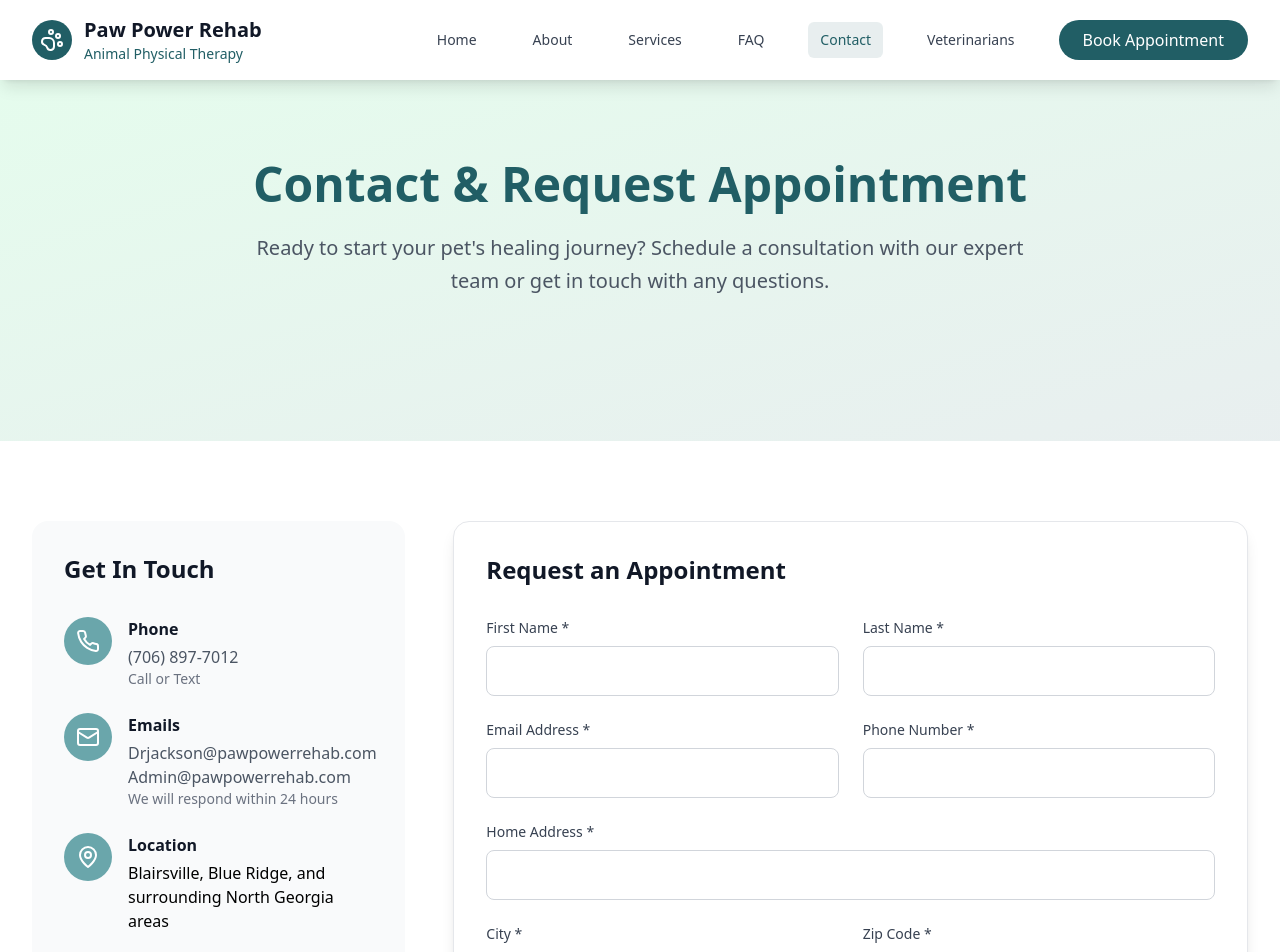
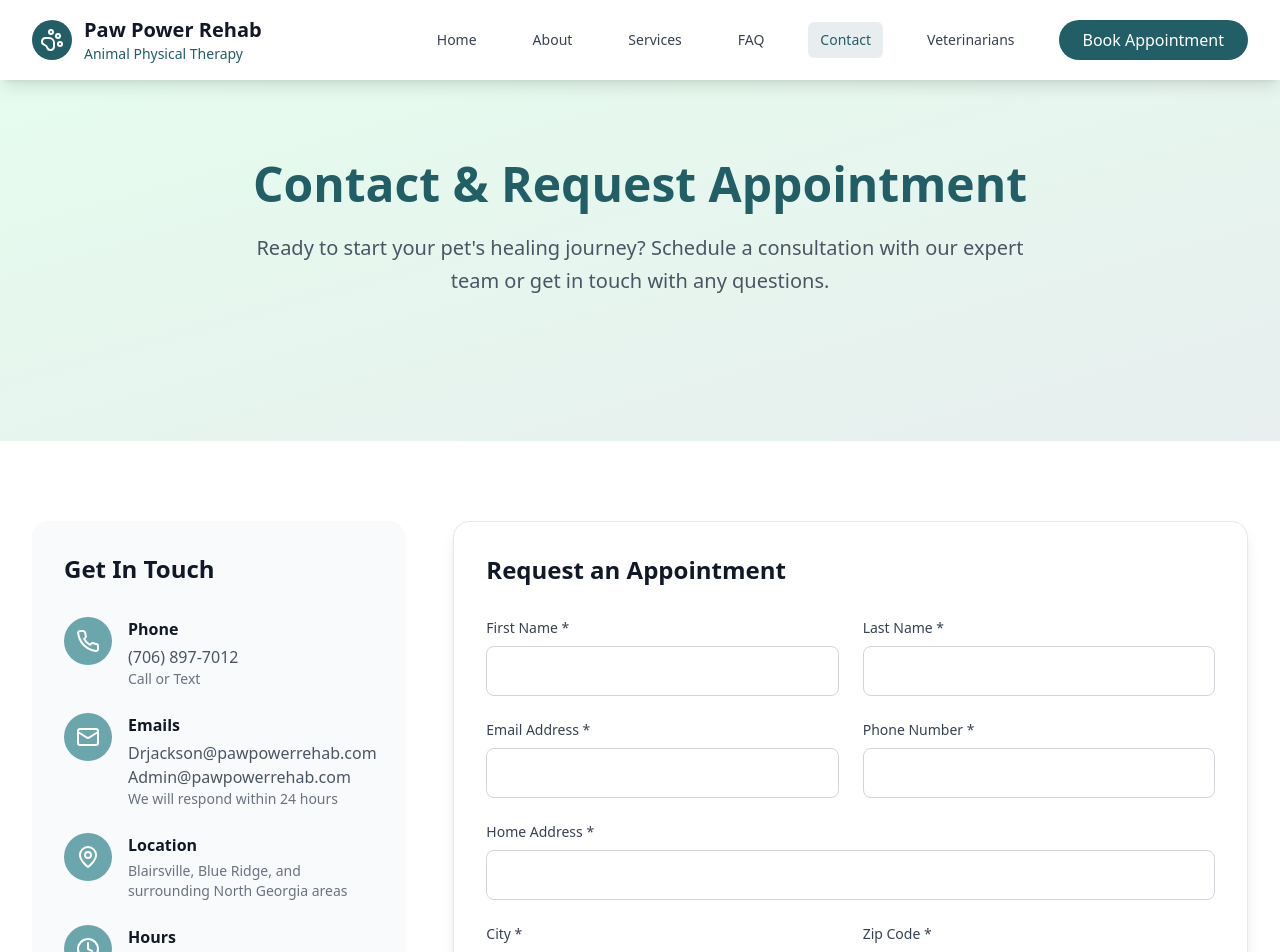
Before and after one commit to DrJackson-PawPowerRehab/pawpowerrehab2, a React (Vite) app: page /contact in a window 1280 px wide. Shown: the top 952 px of the page. Built offline with nearby package versions, Linux system fonts and the light colour scheme.

Commit message:
fix text style

```diff
--- a/package.json
+++ b/package.json
@@ -1,4 +1,4 @@
-{
+  {
   "name": "animal-therapy-practice",
   "private": true,
   "version": "0.0.0",
--- a/src/pages/ContactPage.tsx
+++ b/src/pages/ContactPage.tsx
@@ -222,7 +222,7 @@ const ContactPage = () => {
                       <h3 className="mb-1 font-semibold text-gray-900">
                         Location
                       </h3>
-                      <p>
+                      <p className="text-sm text-gray-500">
                         Blairsville, Blue Ridge, and surrounding North Georgia
                         areas
                       </p>
```
